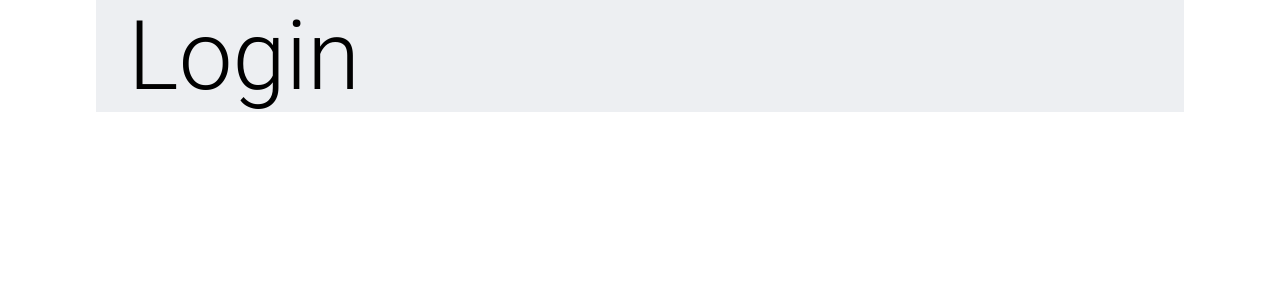
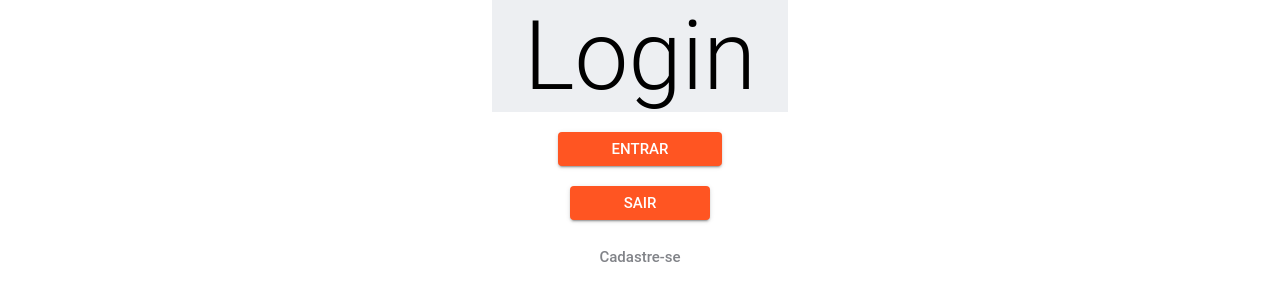
Before and after one commit to K3lOli/Hackathon-Squad-29---Front-End, a React (Vite) app: page / in a window 1280 px wide. Shown: the top 300 px of the page. Built offline with nearby package versions, Linux system fonts and the light colour scheme.

Commit message:
iniciando criação do componente botão

```diff
--- /dev/null
+++ b/src/components/Buttons/ButtonWithContainer/index.tsx
@@ -0,0 +1,16 @@
+import { ReactNode } from "react";
+import "./styles.css";
+
+interface ButtonProps {
+    children: ReactNode;
+}
+
+export function ButtonWithContainer({ children }: ButtonProps) {
+    return (
+        <>
+            <button className="bnt button-font">
+                <p>{children}</p>
+            </button>
+        </>
+    );
+}
--- /dev/null
+++ b/src/components/Buttons/ButtonWithContainer/styles.css
@@ -0,0 +1,66 @@
+@import '../../../index.css';
+
+.bnt{
+    width: -webkit-min-content;
+    width: -moz-min-content;
+    width: min-content;
+    height: min-content;
+    background: var(--color-secondary-100);
+    color: white;
+    border: none;
+    border-radius: 4px;
+    padding: var(--button-padding-large);
+    text-transform: uppercase;
+    cursor: pointer;
+    box-shadow: 0px 3px 1px -2px rgba(0, 0, 0, 0.20), 0px 2px 2px 0px rgba(0, 0, 0, 0.14), 0px 1px 5px 0px rgba(0, 0, 0, 0.12);
+}
+.bnt:hover{
+    background: var(--color-secondary-120);
+}
+.bnt:focus{
+    background: var(--color-secondary-90)
+}
+
+.bnt{
+    width: -webkit-min-content;
+    width: -moz-min-content;
+    width: min-content;
+    height: min-content;
+    background: var(--color-secondary-100);
+    color: white;
+    border: none;
+    border-radius: 4px;
+    padding: var(--button-padding-large);
+    text-transform: uppercase;
+    cursor: pointer;
+    box-shadow: 0px 3px 1px -2px rgba(0, 0, 0, 0.20), 0px 2px 2px 0px rgba(0, 0, 0, 0.14), 0px 1px 5px 0px rgba(0, 0, 0, 0.12);
+
+    position: relative;
+    transform: translate(0%,-0%);
+    overflow: hidden;
+    display: inline-block;
+}
+.bnt::before{
+    content: '';
+    position: absolute;
+    top: 0;
+    left: -100%;
+    width: 100%;
+    height: 100%;
+    background: var(--color-secondary-80);
+    transition: 0.5s ease-in-out;
+    z-index: -1;
+}
+.bnt:focus::before{
+    left: 0;
+    z-index: -1;
+}
+p{
+    color: white;
+    background: transparent;
+    transition: 0.5s ease-in-out;
+    z-index: 1;
+}
+a:focus p{
+    color: #fff;
+}
--- /dev/null
+++ b/src/components/Buttons/ButtonWithoutContainer/index.tsx
@@ -0,0 +1,14 @@
+import { ReactNode } from "react";
+import "./styles.css";
+
+interface ButtonProps {
+    children: ReactNode;
+}
+
+export function ButtonWithoutContainer({ children }: ButtonProps) {
+    return (
+        <>
+            <button className="bnt2 button-font">{children}</button>
+        </>
+    );
+}
--- /dev/null
+++ b/src/components/Buttons/ButtonWithoutContainer/styles.css
@@ -0,0 +1,17 @@
+@import '../../../index.css';
+
+.bnt2{
+    width: -webkit-min-content;
+    width: -moz-min-content;
+    width: max-content;
+    display: inline-block;
+    background: none;
+    color: var(--color-neutral-100);
+    border-button: none;
+    border: none;
+    border-radius: 4px;
+    padding: var(--button-padding-large);
+    cursor: pointer;
+    position: relative;
+    display: inline-block;
+}
--- a/src/pages/Login/index.tsx
+++ b/src/pages/Login/index.tsx
@@ -1,5 +1,16 @@
 import "./styles.css";
+import { ButtonWithContainer } from "./../../components/Buttons/ButtonWithContainer/index";
+import { ButtonWithoutContainer } from "../../components/Buttons/ButtonWithoutContainer";
 
 export function Login() {
-    return <h1>Login</h1>;
+    return (
+        <>
+            <div>
+                <h1>Login</h1>
+                <ButtonWithContainer>Entrar</ButtonWithContainer>
+                <ButtonWithContainer>Sair</ButtonWithContainer>
+                <ButtonWithoutContainer>Cadastre-se</ButtonWithoutContainer>
+            </div>
+        </>
+    );
 }
--- a/src/pages/Login/styles.css
+++ b/src/pages/Login/styles.css
@@ -5,3 +5,10 @@ h1{
     width: 100%;
     height: 100%;
 }
+div{
+    display: flex;
+    flex-direction: column;
+    justify-content: center;
+    align-items: center;
+    gap: 20px;
+}
```
